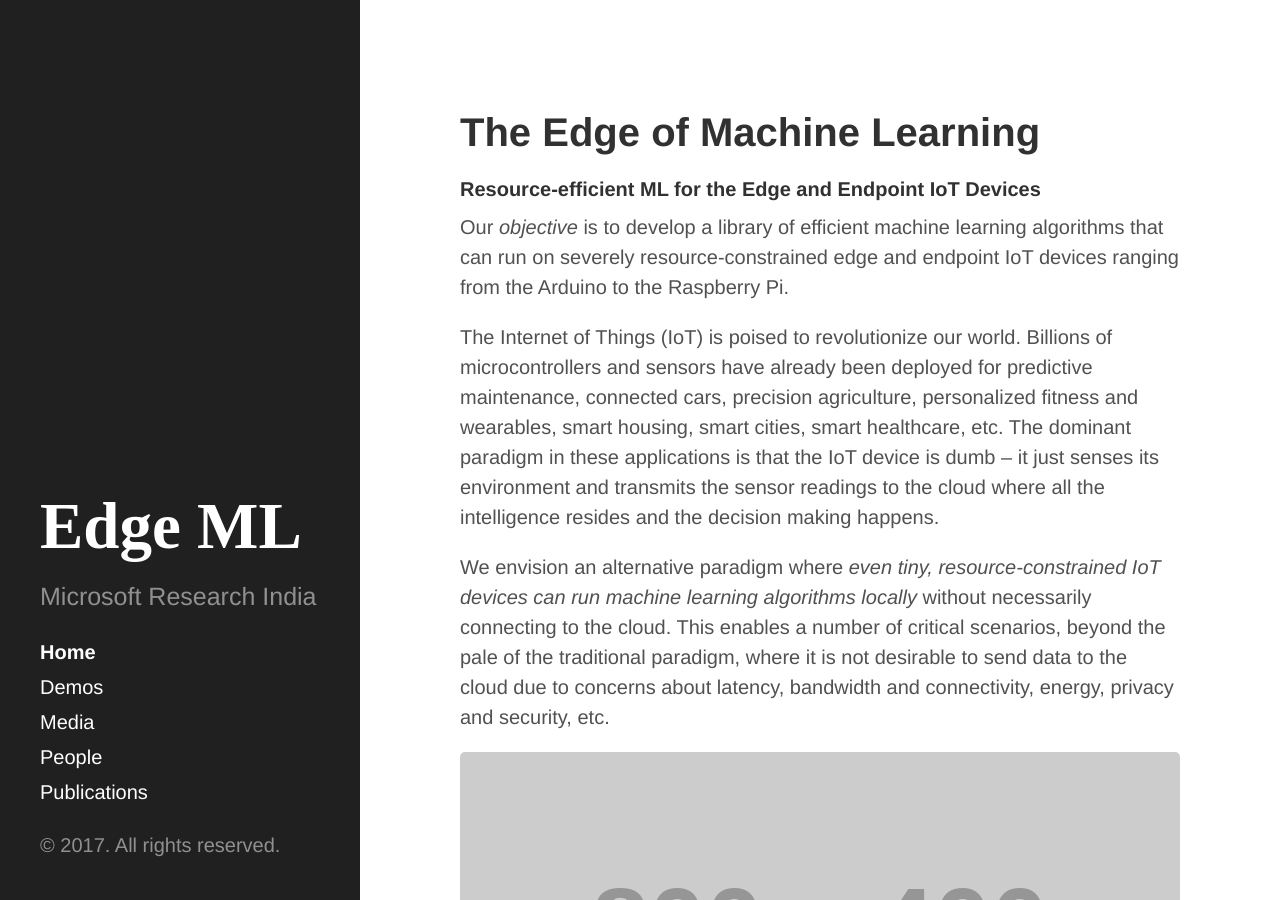
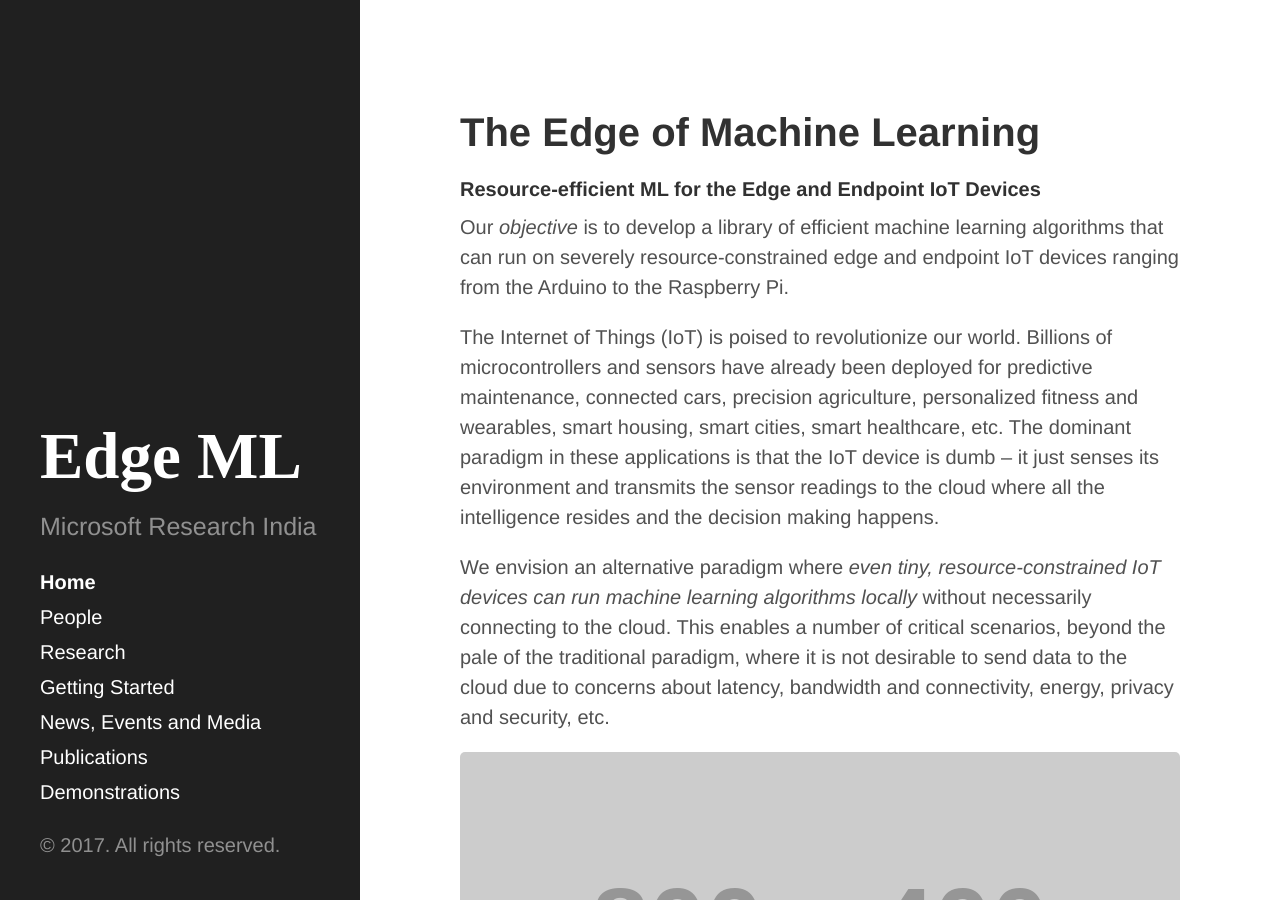
Before and after one commit to ShishirPatil/EdgeML, a Jekyll site: the page built from index.html, in a window 1280 px wide and 900 px high. Built offline with Jekyll 4.4.1, drawn with Linux system fonts in a browser that asks for light colours; the list of posts is cut into pages by our own code.

Commit message:
Changing sidebar structure

```diff
--- /dev/null
+++ b/Demonstrations/index.html
@@ -0,0 +1,5 @@
+---
+layout: default
+title: Home
+---
+Demonstrations
--- /dev/null
+++ b/GettingStarted/index.html
@@ -0,0 +1,5 @@
+---
+layout: default
+title: Home
+---
+Hello world
--- /dev/null
+++ b/Research/index.html
@@ -0,0 +1,5 @@
+---
+layout: default
+title: Home
+---
+Hello world
--- a/_includes/sidebar.html
+++ b/_includes/sidebar.html
@@ -11,22 +11,43 @@
 
     <nav class="sidebar-nav">
 
-      <a class="sidebar-nav-item{% if page.url == '/' %} active{% endif %}" href="{{ site.baseurl }}/">Home</a>
+      <a class="sidebar-nav-item{% if page.url == '/' %} active{% endif %}" href="{{ site.baseurl }}/">
+        Home
+      </a>
+      <a class="sidebar-nav-item{% if page.url == '/People/' %} active{% endif %}" href="{{ site.baseurl }}/People">
+        People
+      </a>
+      <a class="sidebar-nav-item{% if page.url == '/Research/' %} active{% endif %}" href="{{ site.baseurl }}/Research">
+        Research
+      </a>
+      <a class="sidebar-nav-item{% if page.url == '/GettingStarted/' %} active{% endif %}" href="{{ site.baseurl }}/GettingStarted">
+        Getting Started
+      </a>
+      <a class="sidebar-nav-item{% if page.url == '/Media/' %} active{% endif %}" href="{{ site.baseurl }}/Media">
+        News, Events and Media
+      </a>
+      <a class="sidebar-nav-item{% if page.url == '/Publications/' %} active{% endif %}" href="{{ site.baseurl }}/Publications">
+        Publications
+      </a>
+      <a class="sidebar-nav-item{% if page.url == '/Demonstrations/' %} active{% endif %}" href="{{ site.baseurl }}/Demonstrations">
+        Demonstrations
+      </a>
 
       {% comment %}
         The code below dynamically generates a sidebar nav of pages with
         `layout: page` in the front-matter. See readme for usage.
-      {% endcomment %}
 
         {% assign pages_list = site.pages %}
         {% for node in pages_list %}
           {% if node.title != null %}
             {% if node.layout == "page" %}
-            <a class="sidebar-nav-item{% if page.url == node.url %} active{% endif %}" href="{{ site.baseurl }}{{ node.url }}">{{ node.title }}</a>
+              <a class="sidebar-nav-item{% if page.url == node.url %} active{% endif %}" href="{{ site.baseurl }}{{ node.url }}">
+              {{ node.title }}</a>
             {% endif %}
           {% endif %}
         {% endfor %}
 
+      {% endcomment %}
     </nav>
 
     <p>&copy; {{ site.time | date: '%Y' }}. All rights reserved.</p>
```
Lines whose indentation alone changed are shown as unchanged.
